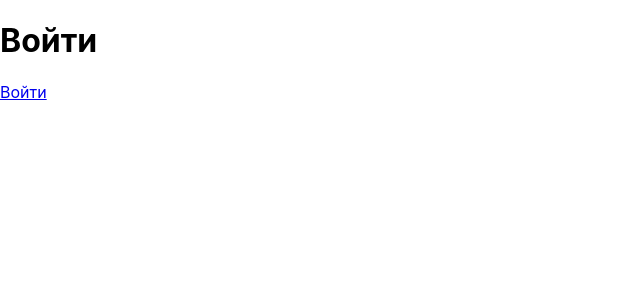
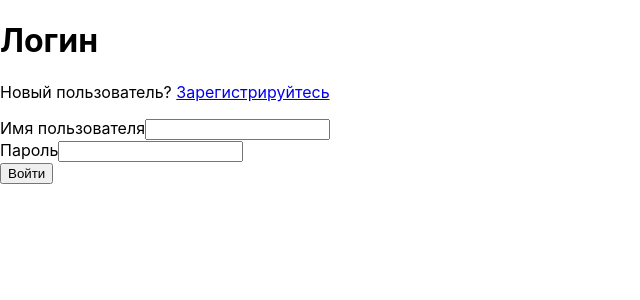
Before and after one commit to ddvv/loft-taxi, a React (Create React App) app: page / in a window 1280 px wide. Shown: the top 300 px of the page, without its empty margins (0-640 px from the left). Built offline with nearby package versions, Linux system fonts and the light colour scheme.

Commit message:
Create forms

```diff
--- a/src/components/Login/Login.jsx
+++ b/src/components/Login/Login.jsx
@@ -1,12 +1,13 @@
 import React from 'react';
+
+import LoginForm from '../LoginForm/LoginForm';
 
 class Login extends React.Component {
   render() {
     return(
       <>
-        <h1>Войти</h1>
-        {/* <button onClick={() => this.props.setRoutFun('/profile')} >Войти</button> */}
-        <a href='#/profile' >Войти</a>
+        <h1>Логин</h1>
+        <LoginForm/>
       </>
     )
   }
--- /dev/null
+++ b/src/components/LoginForm/LoginForm.jsx
@@ -0,0 +1,37 @@
+import React from 'react';
+
+class LoginForm extends React.Component {
+  handleSubmit = event => {
+    event.preventDefault();
+
+    const name = event.target.name.value;
+    const password = event.target.password.value;
+
+    console.log(name, password);
+
+    window.location.href = "#/map";
+  };
+
+  render() {
+    return(
+      <>
+        <p>Новый пользователь? <a href="#/registration">Зарегистрируйтесь</a></p>
+        <form action="" onSubmit={this.handleSubmit}>
+          <label>
+            Имя пользователя
+            <input name="name" type="text"/>
+          </label>
+          <br />
+          <label>
+            Пароль
+            <input name="password" type="password"/>
+          </label>
+          <br />
+          <input type="submit" value="Войти"/>
+        </form>
+      </>
+    )
+  }
+}
+
+export default LoginForm;
--- a/src/components/Profile/Profile.jsx
+++ b/src/components/Profile/Profile.jsx
@@ -8,6 +8,7 @@ class Profile extends React.Component {
     return(
       <>
         <Header/>
+        <h1>Профиль</h1>
         <ProfileForm/>
       </>
     )
--- a/src/components/ProfileForm/ProfileForm.jsx
+++ b/src/components/ProfileForm/ProfileForm.jsx
@@ -1,19 +1,26 @@
 import React from 'react';
 
 class ProfileForm extends React.Component {
+  handleSubmit = event => {
+    event.preventDefault();
+
+    const card_number = event.target.card_number.value;
+
+    console.log(card_number);
+
+    window.location.href = "#/map";
+  };
+
   render() {
     return(
       <>
-                <form action="" on>
+        <form action="" onSubmit={this.handleSubmit}>
           <label>
-                        Name:
-                        <input name="firstName" type="text"/>
+            Номер карты
+            <input name="card_number" type="number"/>
           </label>
-                    <label>
-                        Surname:
-                        <input name="lastName" type="text"/>
-                    </label>
-                    <input type="submit" value="Submit"/>
+          <br />
+          <input type="submit" value="Сохранить"/>
         </form>
       </>
     )
--- a/src/components/Registration/Registration.jsx
+++ b/src/components/Registration/Registration.jsx
@@ -0,0 +1,16 @@
+import React from 'react';
+
+import RegistrationForm from '../RegistrationForm/RegistrationForm';
+
+class Registration extends React.Component {
+  render() {
+    return(
+      <>
+        <h1>Регистрация</h1>
+        <RegistrationForm/>
+      </>
+    )
+  }
+}
+
+export default Registration;
--- /dev/null
+++ b/src/components/RegistrationForm/RegistrationForm.jsx
@@ -0,0 +1,49 @@
+import React from 'react';
+
+class RegistrationForm extends React.Component {
+  handleSubmit = event => {
+    event.preventDefault();
+
+    const email = event.target.email.value;
+    const firstName = event.target.firstName.value;
+    const lastName = event.target.lastName.value;
+    const password = event.target.password.value;
+
+    console.log(email, firstName, lastName, password);
+
+    window.location.href = "#/map";
+  };
+
+  render() {
+    return(
+      <>
+        <p>Уже зарегистрированы? <a href="#/login">Войти</a></p>
+        <form action="" onSubmit={this.handleSubmit}>
+          <label>
+            Адрес электронной почты
+            <input name="email" type="email"/>
+          </label>
+          <br />
+          <label>
+            Имя
+            <input name="firstName" type="text"/>
+          </label>
+          <br />
+          <label>
+            Фамилия
+            <input name="lastName" type="text"/>
+          </label>
+          <br />
+          <label>
+            Пароль
+            <input name="password" type="password"/>
+          </label>
+          <br />
+          <input type="submit" value="Зарегистрироваться"/>
+        </form>
+      </>
+    )
+  }
+}
+
+export default RegistrationForm;
```
Lines whose indentation alone changed are shown as unchanged.
